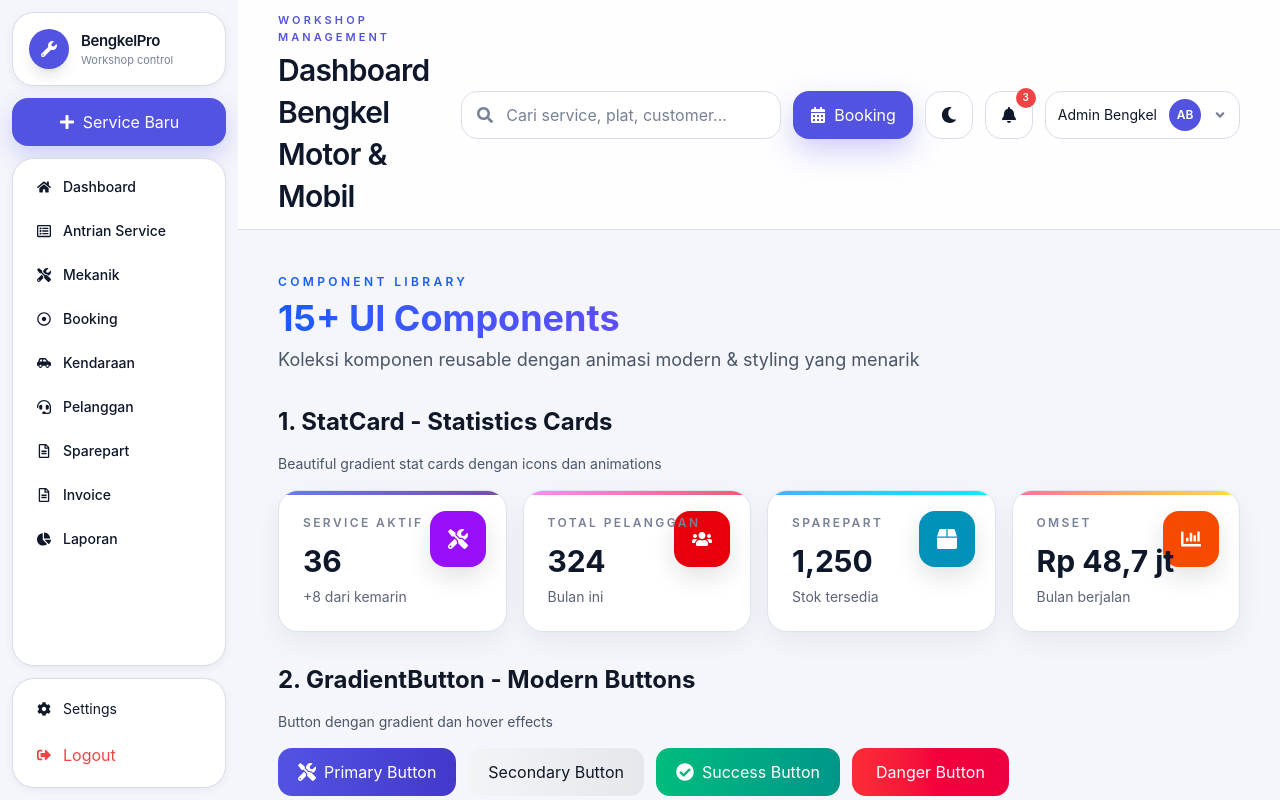
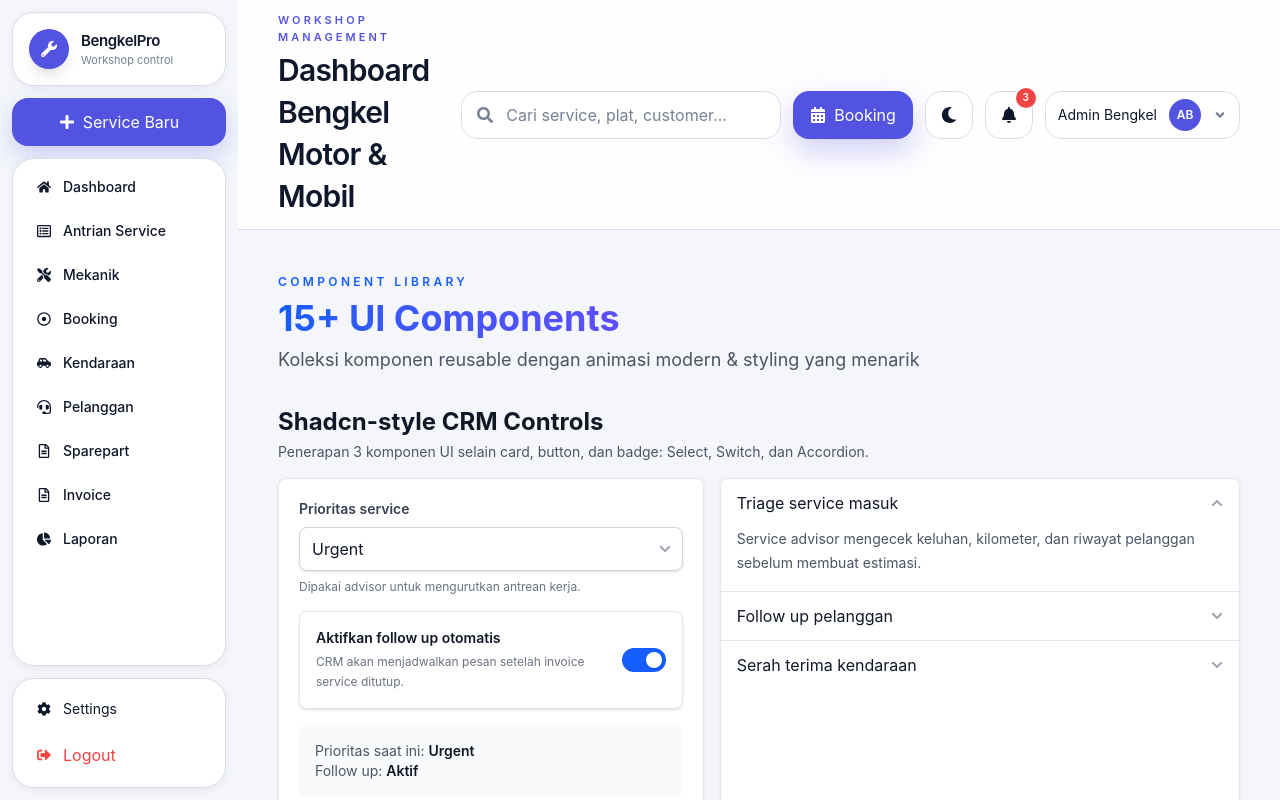
Before and after one commit to Idoo123456/react-idoo-home, a React (Vite) app: page /components in a window 1280 px wide. Built offline with nearby package versions, Linux system fonts and the light colour scheme.

Commit message:
Tambah komponen UI CRM

```diff
--- /dev/null
+++ b/src/components/ui/Accordion.jsx
@@ -0,0 +1,35 @@
+import React, { useState } from 'react';
+import { FaChevronDown } from 'react-icons/fa';
+
+const Accordion = ({ items = [], defaultValue, className = '' }) => {
+  const [openValue, setOpenValue] = useState(defaultValue ?? items[0]?.value);
+
+  return (
+    <div className={`divide-y divide-gray-200 overflow-hidden rounded-lg border border-gray-200 bg-white shadow-sm dark:divide-gray-700 dark:border-gray-700 dark:bg-gray-900 ${className}`}>
+      {items.map((item) => {
+        const isOpen = openValue === item.value;
+
+        return (
+          <div key={item.value}>
+            <button
+              type="button"
+              onClick={() => setOpenValue(isOpen ? '' : item.value)}
+              className="flex w-full items-center justify-between gap-3 px-4 py-3 text-left text-sm font-semibold text-gray-900 transition hover:bg-gray-50 dark:text-white dark:hover:bg-gray-800"
+              aria-expanded={isOpen}
+            >
+              <span>{item.title}</span>
+              <FaChevronDown className={`shrink-0 text-xs text-gray-400 transition ${isOpen ? 'rotate-180' : ''}`} />
+            </button>
+            {isOpen && (
+              <div className="px-4 pb-4 text-sm leading-6 text-gray-600 dark:text-gray-400">
+                {item.content}
+              </div>
+            )}
+          </div>
+        );
+      })}
+    </div>
+  );
+};
+
+export default Accordion;
--- /dev/null
+++ b/src/components/ui/Select.jsx
@@ -0,0 +1,40 @@
+import React from 'react';
+import { FaChevronDown } from 'react-icons/fa';
+
+const Select = ({
+  label,
+  value,
+  onChange,
+  options = [],
+  placeholder = 'Pilih opsi',
+  helperText,
+  className = '',
+}) => (
+  <label className={`block w-full ${className}`}>
+    {label && (
+      <span className="mb-2 block text-sm font-semibold text-gray-700 dark:text-gray-300">
+        {label}
+      </span>
+    )}
+    <span className="relative block">
+      <select
+        value={value}
+        onChange={onChange}
+        className="h-11 w-full appearance-none rounded-lg border border-gray-300 bg-white px-3 pr-10 text-sm font-medium text-gray-900 shadow-sm transition focus:border-blue-500 focus:outline-none focus:ring-4 focus:ring-blue-500/10 dark:border-gray-700 dark:bg-gray-900 dark:text-white"
+      >
+        <option value="">{placeholder}</option>
+        {options.map((option) => (
+          <option key={option.value} value={option.value}>
+            {option.label}
+          </option>
+        ))}
+      </select>
+      <FaChevronDown className="pointer-events-none absolute right-3 top-1/2 -translate-y-1/2 text-xs text-gray-400" />
+    </span>
+    {helperText && (
+      <span className="mt-2 block text-xs text-gray-500 dark:text-gray-400">{helperText}</span>
+    )}
+  </label>
+);
+
+export default Select;
--- /dev/null
+++ b/src/components/ui/Switch.jsx
@@ -0,0 +1,37 @@
+import React from 'react';
+
+const Switch = ({
+  checked = false,
+  onChange,
+  label,
+  description,
+  className = '',
+}) => (
+  <label className={`flex cursor-pointer items-center justify-between gap-4 rounded-lg border border-gray-200 bg-white p-4 shadow-sm dark:border-gray-700 dark:bg-gray-900 ${className}`}>
+    <span className="min-w-0">
+      {label && <span className="block text-sm font-semibold text-gray-900 dark:text-white">{label}</span>}
+      {description && (
+        <span className="mt-1 block text-xs leading-5 text-gray-500 dark:text-gray-400">{description}</span>
+      )}
+    </span>
+    <input
+      type="checkbox"
+      checked={checked}
+      onChange={(event) => onChange?.(event.target.checked)}
+      className="peer sr-only"
+    />
+    <span
+      className={`relative h-6 w-11 shrink-0 rounded-full transition peer-focus-visible:outline peer-focus-visible:outline-2 peer-focus-visible:outline-offset-2 peer-focus-visible:outline-blue-500 ${
+        checked ? 'bg-blue-600' : 'bg-gray-300 dark:bg-gray-700'
+      }`}
+    >
+      <span
+        className={`absolute left-1 top-1 h-4 w-4 rounded-full bg-white shadow transition ${
+          checked ? 'translate-x-5' : ''
+        }`}
+      />
+    </span>
+  </label>
+);
+
+export default Switch;
--- a/src/pages/ComponentLibrary.jsx
+++ b/src/pages/ComponentLibrary.jsx
@@ -13,6 +13,9 @@ import Skeleton from '../components/ui/Skeleton';
 import Modal from '../components/ui/Modal';
 import TabsComponent from '../components/ui/TabsComponent';
 import Tooltip from '../components/ui/Tooltip';
+import Select from '../components/ui/Select';
+import Switch from '../components/ui/Switch';
+import Accordion from '../components/ui/Accordion';
 import {
   FaTools,
   FaUsers,
@@ -35,6 +38,8 @@ const ComponentLibrary = () => {
 
   const [showModal, setShowModal] = React.useState(false);
   const [showAlert, setShowAlert] = React.useState(true);
+  const [servicePriority, setServicePriority] = React.useState('urgent');
+  const [followUpEnabled, setFollowUpEnabled] = React.useState(true);
 
   const tableData = [
     { id: 'CST-001', name: 'Rafi Hidayat', email: 'rafi@example.com', phone: '0812-3456-7890', status: 'Gold' },
@@ -76,6 +81,24 @@ const ComponentLibrary = () => {
     },
   ];
 
+  const crmControlItems = [
+    {
+      value: 'triage',
+      title: 'Triage service masuk',
+      content: 'Service advisor mengecek keluhan, kilometer, dan riwayat pelanggan sebelum membuat estimasi.',
+    },
+    {
+      value: 'follow-up',
+      title: 'Follow up pelanggan',
+      content: 'CRM mengirim pengingat setelah kendaraan selesai agar rating dan keluhan tambahan tetap tercatat.',
+    },
+    {
+      value: 'handover',
+      title: 'Serah terima kendaraan',
+      content: 'Invoice, sparepart terpakai, dan catatan mekanik dicek bersama pelanggan sebelum unit keluar.',
+    },
+  ];
+
   return (
     <div className="space-y-8 py-6">
       {/* Header */}
@@ -90,6 +113,49 @@ const ComponentLibrary = () => {
           Koleksi komponen reusable dengan animasi modern & styling yang menarik
         </p>
       </div>
+
+      <section className="space-y-4">
+        <div>
+          <h2 className="text-2xl font-bold text-gray-900 dark:text-white">
+            Shadcn-style CRM Controls
+          </h2>
+          <p className="mt-1 text-sm text-gray-600 dark:text-gray-400">
+            Penerapan 3 komponen UI selain card, button, dan badge: Select, Switch, dan Accordion.
+          </p>
+        </div>
+
+        <div className="grid gap-4 lg:grid-cols-[0.9fr_1.1fr]">
+          <div className="space-y-4 rounded-lg border border-gray-200 bg-white p-5 shadow-sm dark:border-gray-700 dark:bg-gray-900">
+            <Select
+              label="Prioritas service"
+              value={servicePriority}
+              onChange={(event) => setServicePriority(event.target.value)}
+              placeholder="Pilih prioritas"
+              helperText="Dipakai advisor untuk mengurutkan antrean kerja."
+              options={[
+                { value: 'regular', label: 'Regular' },
+                { value: 'urgent', label: 'Urgent' },
+                { value: 'warranty', label: 'Garansi' },
+              ]}
+            />
+
+            <Switch
+              checked={followUpEnabled}
+              onChange={setFollowUpEnabled}
+              label="Aktifkan follow up otomatis"
+              description="CRM akan menjadwalkan pesan setelah invoice service ditutup."
+            />
+
+            <div className="rounded-lg bg-gray-50 p-4 text-sm text-gray-600 dark:bg-gray-800 dark:text-gray-300">
+              Prioritas saat ini: <span className="font-semibold capitalize text-gray-900 dark:text-white">{servicePriority}</span>
+              <br />
+              Follow up: <span className="font-semibold text-gray-900 dark:text-white">{followUpEnabled ? 'Aktif' : 'Nonaktif'}</span>
+            </div>
+          </div>
+
+          <Accordion items={crmControlItems} defaultValue="triage" />
+        </div>
+      </section>
 
       {/* 1. StatCard Component */}
       <section className="space-y-4">
```
